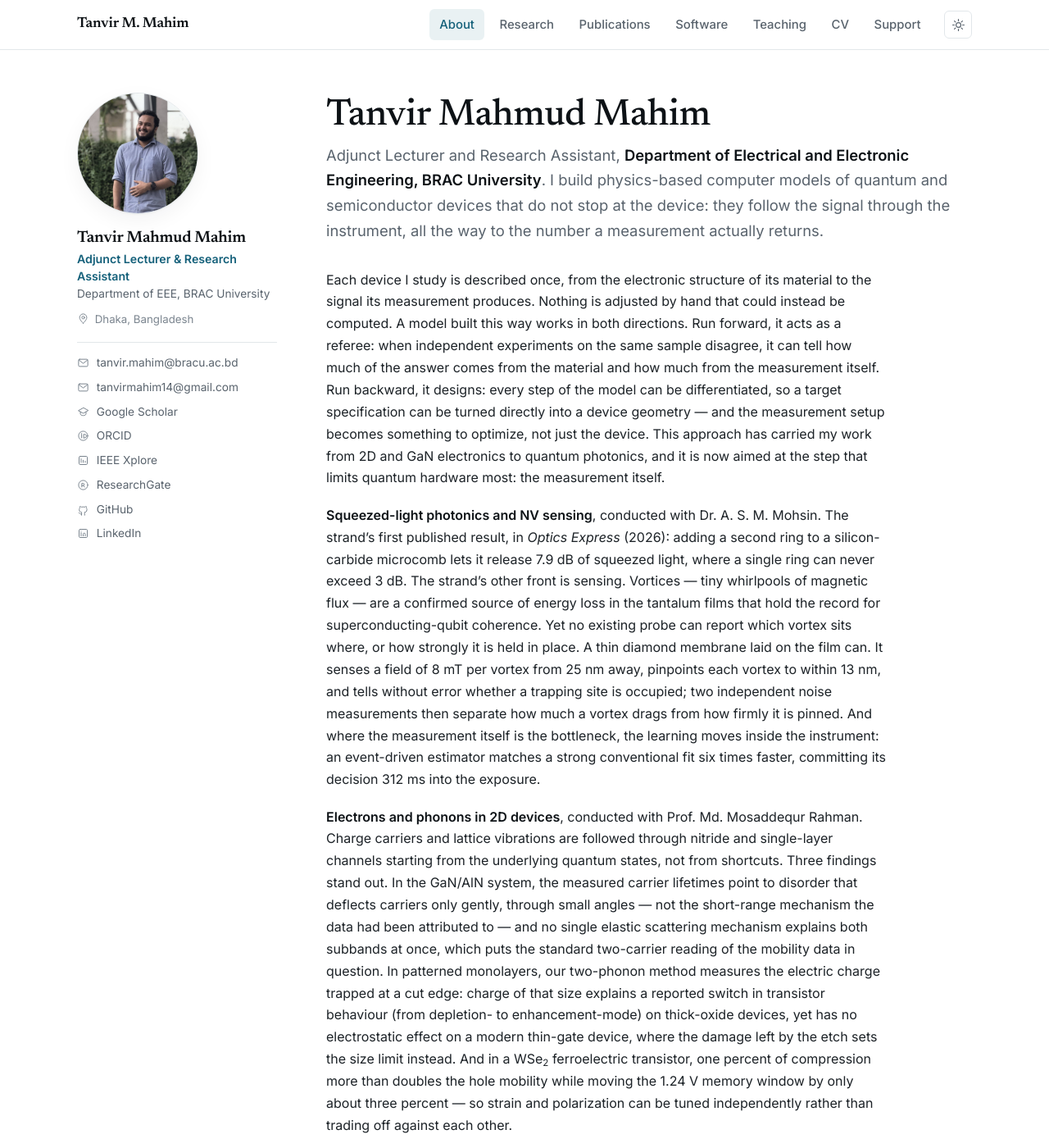
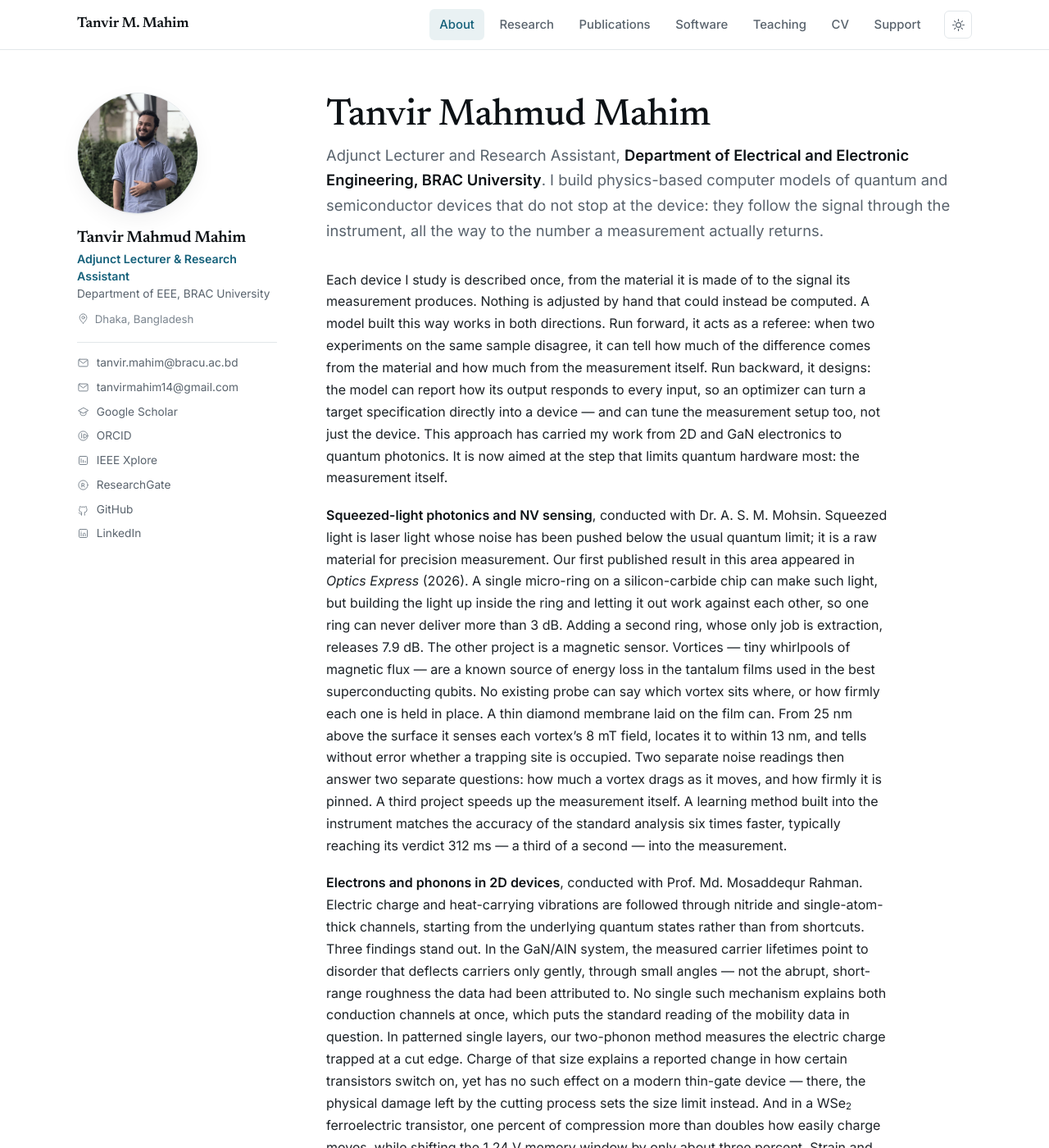
Before and after one commit to Tanvir-Mahmud-Mahim/Tanvir-Mahmud-Mahim.github.io, a Jekyll site: the page built from index.md, in a window 1280 px wide and 1400 px high. Shown: the whole window at 82% size. Built offline with Jekyll 4.4.1, drawn with Linux system fonts in a browser that asks for light colours; some of the changed text lies outside the part shown.

Commit message:
Update site

```diff
--- a/index.md
+++ b/index.md
@@ -10,15 +10,15 @@
 
 <p class="intro-tagline">Adjunct Lecturer and Research Assistant, <strong>Department of Electrical and Electronic Engineering, BRAC University</strong>. I build physics-based computer models of quantum and semiconductor devices that do not stop at the device: they follow the signal through the instrument, all the way to the number a measurement actually returns.</p>
 
-Each device I study is described once, from the electronic structure of its material to the signal its measurement produces. Nothing is adjusted by hand that could instead be computed. A model built this way works in both directions. Run forward, it acts as a referee: when independent experiments on the same sample disagree, it can tell how much of the answer comes from the material and how much from the measurement itself. Run backward, it designs: every step of the model can be differentiated, so a target specification can be turned directly into a device geometry — and the measurement setup becomes something to optimize, not just the device. This approach has carried my work from 2D and GaN electronics to quantum photonics, and it is now aimed at the step that limits quantum hardware most: the measurement itself.
+Each device I study is described once, from the material it is made of to the signal its measurement produces. Nothing is adjusted by hand that could instead be computed. A model built this way works in both directions. Run forward, it acts as a referee: when two experiments on the same sample disagree, it can tell how much of the difference comes from the material and how much from the measurement itself. Run backward, it designs: the model can report how its output responds to every input, so an optimizer can turn a target specification directly into a device — and can tune the measurement setup too, not just the device. This approach has carried my work from 2D and GaN electronics to quantum photonics. It is now aimed at the step that limits quantum hardware most: the measurement itself.
 
-<a href="{{ '/research/#quantum-optics' | relative_url }}"><strong>Squeezed-light photonics and NV sensing</strong></a>, conducted with Dr. A. S. M. Mohsin. The strand's first published result, in <em>Optics Express</em> (2026): adding a second ring to a silicon-carbide microcomb lets it release 7.9 dB of squeezed light, where a single ring can never exceed 3 dB. The strand's other front is sensing. Vortices — tiny whirlpools of magnetic flux — are a confirmed source of energy loss in the tantalum films that hold the record for superconducting-qubit coherence. Yet no existing probe can report which vortex sits where, or how strongly it is held in place. A thin diamond membrane laid on the film can. It senses a field of 8 mT per vortex from 25 nm away, pinpoints each vortex to within 13 nm, and tells without error whether a trapping site is occupied; two independent noise measurements then separate how much a vortex drags from how firmly it is pinned. And where the measurement itself is the bottleneck, the learning moves inside the instrument: an event-driven estimator matches a strong conventional fit six times faster, committing its decision 312 ms into the exposure.
+<a href="{{ '/research/#quantum-optics' | relative_url }}"><strong>Squeezed-light photonics and NV sensing</strong></a>, conducted with Dr. A. S. M. Mohsin. Squeezed light is laser light whose noise has been pushed below the usual quantum limit; it is a raw material for precision measurement. Our first published result in this area appeared in <em>Optics Express</em> (2026). A single micro-ring on a silicon-carbide chip can make such light, but building the light up inside the ring and letting it out work against each other, so one ring can never deliver more than 3 dB. Adding a second ring, whose only job is extraction, releases 7.9 dB. The other project is a magnetic sensor. Vortices — tiny whirlpools of magnetic flux — are a known source of energy loss in the tantalum films used in the best superconducting qubits. No existing probe can say which vortex sits where, or how firmly each one is held in place. A thin diamond membrane laid on the film can. From 25 nm above the surface it senses each vortex's 8 mT field, locates it to within 13 nm, and tells without error whether a trapping site is occupied. Two separate noise readings then answer two separate questions: how much a vortex drags as it moves, and how firmly it is pinned. A third project speeds up the measurement itself. A learning method built into the instrument matches the accuracy of the standard analysis six times faster, typically reaching its verdict 312 ms — a third of a second — into the measurement.
 
-<a href="{{ '/research/#quantum-materials-mems' | relative_url }}"><strong>Electrons and phonons in 2D devices</strong></a>, conducted with Prof. Md. Mosaddequr Rahman. Charge carriers and lattice vibrations are followed through nitride and single-layer channels starting from the underlying quantum states, not from shortcuts. Three findings stand out. In the GaN/AlN system, the measured carrier lifetimes point to disorder that deflects carriers only gently, through small angles — not the short-range mechanism the data had been attributed to — and no single elastic scattering mechanism explains both subbands at once, which puts the standard two-carrier reading of the mobility data in question. In patterned monolayers, our two-phonon method measures the electric charge trapped at a cut edge: charge of that size explains a reported switch in transistor behaviour (from depletion- to enhancement-mode) on thick-oxide devices, yet has no electrostatic effect on a modern thin-gate device, where the damage left by the etch sets the size limit instead. And in a WSe<sub>2</sub> ferroelectric transistor, one percent of compression more than doubles the hole mobility while moving the 1.24 V memory window by only about three percent — so strain and polarization can be tuned independently rather than trading off against each other.
+<a href="{{ '/research/#quantum-materials-mems' | relative_url }}"><strong>Electrons and phonons in 2D devices</strong></a>, conducted with Prof. Md. Mosaddequr Rahman. Electric charge and heat-carrying vibrations are followed through nitride and single-atom-thick channels, starting from the underlying quantum states rather than from shortcuts. Three findings stand out. In the GaN/AlN system, the measured carrier lifetimes point to disorder that deflects carriers only gently, through small angles — not the abrupt, short-range roughness the data had been attributed to. No single such mechanism explains both conduction channels at once, which puts the standard reading of the mobility data in question. In patterned single layers, our two-phonon method measures the electric charge trapped at a cut edge. Charge of that size explains a reported change in how certain transistors switch on, yet has no such effect on a modern thin-gate device — there, the physical damage left by the cutting process sets the size limit instead. And in a WSe<sub>2</sub> ferroelectric transistor, one percent of compression more than doubles how easily charge moves, while shifting the 1.24 V memory window by only about three percent. Strain and memory behaviour can therefore be tuned independently, rather than trading off against each other.
 
-<a href="{{ '/research/#wbg-devices' | relative_url }}"><strong>Differentiable design of GaN circuits</strong></a>, conducted with Dr. Nadim Chowdhury at BUET. Here the gradients run through the circuit equations themselves, so a whole circuit becomes something an optimizer can design. Two examples: a single-chip GaN-on-SOI frequency synthesizer (a fractional-N phase-locked loop) that stays locked from 218 to 423 K — roughly −55 to 150 °C — and a graph reinforcement-learning framework built with GlobalFoundries, Inc. that sizes analog transistors and carries over across four manufacturing technologies. Alongside this I worked as a consultant to GIXSystems.ai on the technology development of a 100 V GaN-on-Si power transistor (HEMT), taped out with X-FAB in Erfurt.
+<a href="{{ '/research/#wbg-devices' | relative_url }}"><strong>Differentiable design of GaN circuits</strong></a>, conducted with Dr. Nadim Chowdhury at BUET. Here the design software computes how every circuit output responds to every design choice, so an optimizer can adjust a whole circuit automatically. Two examples. A single-chip GaN frequency synthesizer — the circuit that generates a radio's precise clock signal — stays locked from −55 to 150 °C. And a machine-learning framework built with GlobalFoundries, Inc. sizes the transistors of analog circuits, and carries what it has learned across four different manufacturing technologies. Alongside this I worked as a consultant to GIXSystems.ai on a 100 V GaN power transistor, fabricated with X-FAB in Erfurt.
 
-<a href="{{ '/research/#control-energy' | relative_url }}"><strong>Intelligent grid control</strong></a>, conducted with Dr. A. H. M. A. Rahim, who retired in December 2024. Controllers that revise their own decision rules through reinforcement learning hold a microgrid and a wind-turbine generator steady through faults severe enough to defeat fixed-gain schemes. The same collaboration produced a custom-built bifacial photovoltaic module and the <a href="{{ '/research/#photovoltaics' | relative_url }}">efficiency model</a> that describes it. This is the earliest of the four strands and the one with the longest published record.
+<a href="{{ '/research/#control-energy' | relative_url }}"><strong>Intelligent grid control</strong></a>, conducted with Dr. A. H. M. A. Rahim, who retired in December 2024. Power-grid controllers that revise their own decision rules as they learn hold a small local grid and a wind turbine steady through faults severe enough to defeat conventional fixed-setting controllers. The same collaboration produced a custom-built two-sided solar module and the <a href="{{ '/research/#photovoltaics' | relative_url }}">efficiency model</a> that describes it. This is the earliest of the four research areas, and the one with the longest published record.
 
 I completed the B.Sc. in Electrical and Electronic Engineering at BRAC University in December 2022 with High Distinction, and joined the department as a Teaching Assistant, then as a Research Assistant, and since June 2025 as an Adjunct Lecturer. The <a href="{{ '/research/' | relative_url }}">Research</a> page presents all seventeen projects in full, with figures, code and data.
 
@@ -38,6 +38,14 @@
 ## News
 
 <ul class="news">
+  <li>
+    <span class="news-date">Sep 2026</span>
+    <span class="news-body">A complete written course now covers all eight open-source tools: <strong>Research-Grade Computational Physics in Python</strong>, a 66-page book with 25 runnable code lessons, one module per tool. Every number printed in the book was produced by running the included scripts against the released packages, and each script checks its own textbook results. Available in the <a href="https://www.patreon.com/u40002728" rel="noopener">Patreon shop</a>.</span>
+  </li>
+  <li>
+    <span class="news-date">Sep 2026</span>
+    <span class="news-body">The open-source family is now eight tools: <strong>hamop</strong> (one material model, every property) and <strong>fabtwin</strong> (learning a fabrication line's real errors to design for manufacturing yield) join the six released earlier — and all eight shipped major feature releases this month. <a href="{{ '/software/' | relative_url }}">Details</a></span>
+  </li>
   <li>
     <span class="news-date">Sep 2026</span>
     <span class="news-body">Our paper <strong>"Overcoming the 3 dB squeezing extraction limit in silicon carbide microcombs with a photonic molecule"</strong> is published in <em>Optics Express</em> (open access). A second ring lets a microcomb release 7.9 dB of squeezed light, where a single ring can never exceed 3 dB. <a href="https://doi.org/10.1364/OE.612248" rel="noopener">Paper</a> · <a href="{{ '/publications/' | relative_url }}">Details</a></span>
```
Also changed, not shown: software.md (+14 -2 lines), support.md (+4 -3 lines).
